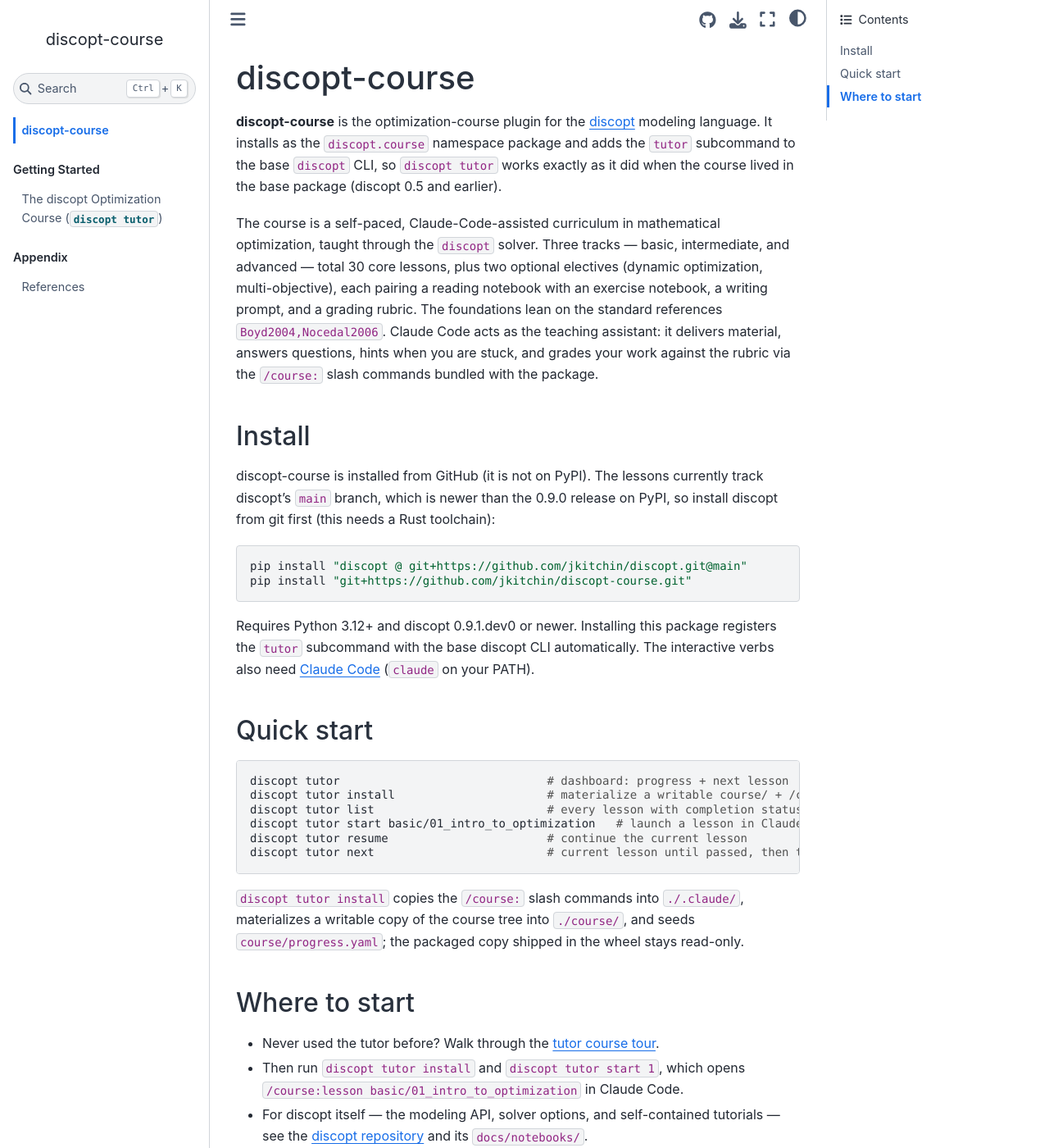
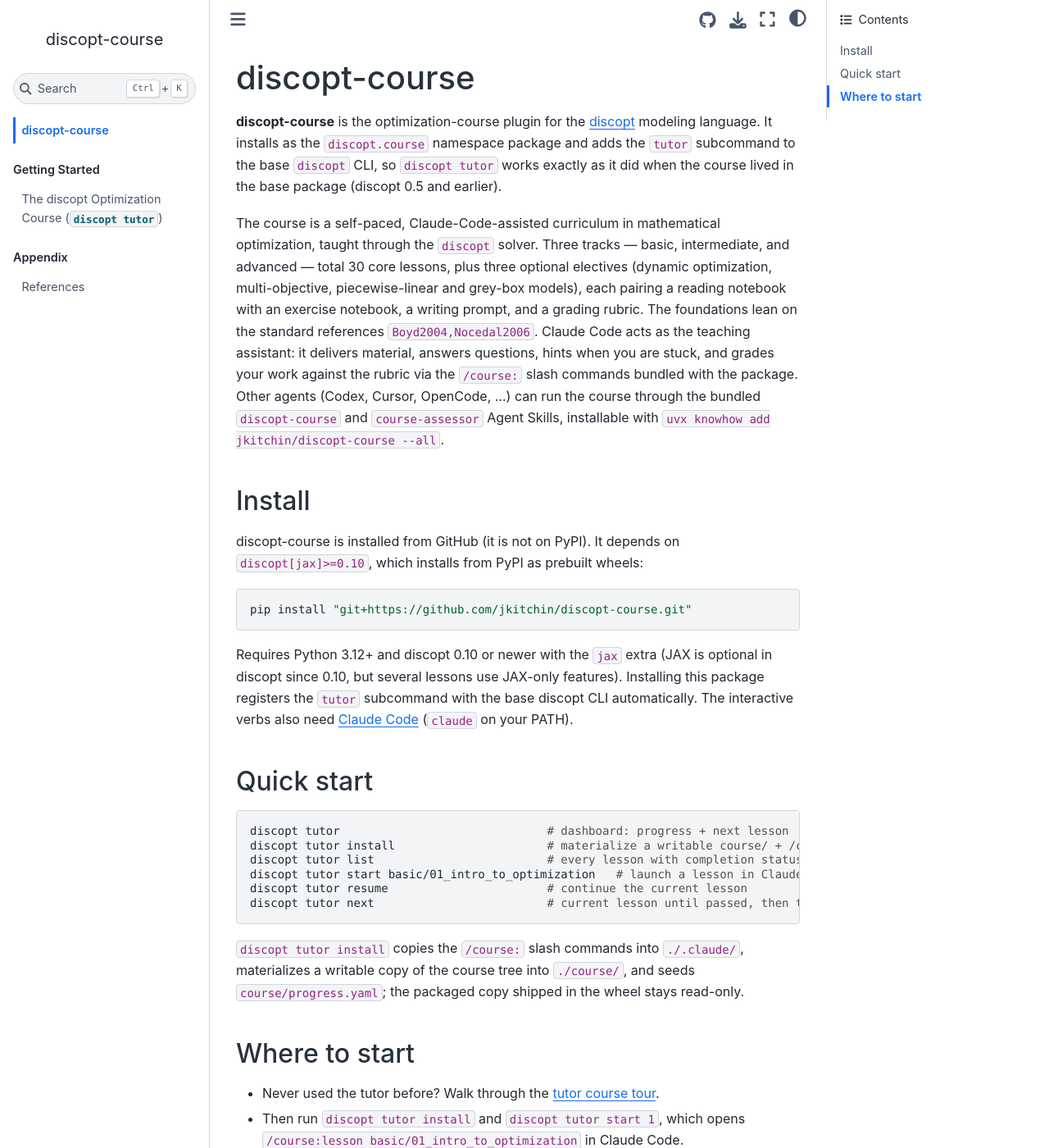
Before and after one commit to jkitchin/discopt-course, a Jupyter Book: the page built from docs/intro.md, in a window 1280 px wide and 1400 px high. Shown: the whole window at 82% size. Built offline with Jupyter Book 1.0.4 settings and Sphinx 7.4.7 and the Sphinx Book theme 1.1.4, drawn with Linux system fonts in a browser that asks for light colours; cross-references to code outside the pages are shown as plain code.

Commit message:
Docs: install from PyPI discopt 0.10, run the course from any LLM
- README, course README, docs intro and tutor notebook: install
  discopt[jax]>=0.10 from PyPI (no git main, no Rust toolchain). Document
  the Agent Skills and `uvx knowhow add jkitchin/discopt-course`, and why
  the /course: commands stay out of the knowhow layout.
- Announce elective 33 (piecewise-linear and grey-box models) in the
  syllabus prose, the progress command and the tutor notebook, and expect
  33 lessons in the tests. The lesson itself lands in the next commit.
- ci.yml comment: discopt now resolves from PyPI.

Co-Authored-By: Claude Opus 5.5 <noreply@anthropic.com>
Claude-Session: https://claude.ai/code/session_01EvxVQyNSjBsXZvHonAy6XA

````diff
--- a/docs/intro.md
+++ b/docs/intro.md
@@ -8,26 +8,29 @@ course lived in the base package (discopt 0.5 and earlier).
 
 The course is a self-paced, Claude-Code-assisted curriculum in mathematical
 optimization, taught through the `discopt` solver. Three tracks — basic,
-intermediate, and advanced — total 30 core lessons, plus two optional
-electives (dynamic optimization, multi-objective), each pairing a reading notebook
+intermediate, and advanced — total 30 core lessons, plus three optional
+electives (dynamic optimization, multi-objective, piecewise-linear and grey-box
+models), each pairing a reading notebook
 with an exercise notebook, a writing prompt, and a grading rubric. The
 foundations lean on the standard references {cite:p}`Boyd2004,Nocedal2006`.
 Claude Code acts as the teaching assistant: it delivers material, answers
 questions, hints when you are stuck, and grades your work against the rubric
-via the `/course:` slash commands bundled with the package.
+via the `/course:` slash commands bundled with the package. Other agents
+(Codex, Cursor, OpenCode, ...) can run the course through the bundled
+`discopt-course` and `course-assessor` Agent Skills, installable with
+`uvx knowhow add jkitchin/discopt-course --all`.
 
 ## Install
 
-discopt-course is installed from GitHub (it is not on PyPI). The lessons
-currently track discopt's `main` branch, which is newer than the 0.9.0 release
-on PyPI, so install discopt from git first (this needs a Rust toolchain):
+discopt-course is installed from GitHub (it is not on PyPI). It depends on
+`discopt[jax]>=0.10`, which installs from PyPI as prebuilt wheels:
 
 ```bash
-pip install "discopt @ git+https://github.com/jkitchin/discopt.git@main"
 pip install "git+https://github.com/jkitchin/discopt-course.git"
 ```
 
-Requires Python 3.12+ and discopt 0.9.1.dev0 or newer. Installing this package registers the `tutor` subcommand
+Requires Python 3.12+ and discopt 0.10 or newer with the `jax` extra (JAX is
+optional in discopt since 0.10, but several lessons use JAX-only features). Installing this package registers the `tutor` subcommand
 with the base discopt CLI automatically. The interactive verbs also need
 [Claude Code](https://claude.com/claude-code) (`claude` on your PATH).
 
````
Also changed, not shown: README.md (+47 -17 lines), src/discopt/course/SYLLABUS.md (+3 -3 lines), src/discopt/course/_claude_assets/commands/course/progress.md (+3 -2 lines), docs/notebooks/tutor_course.ipynb, src/discopt/course/README.md, 4 other files.
